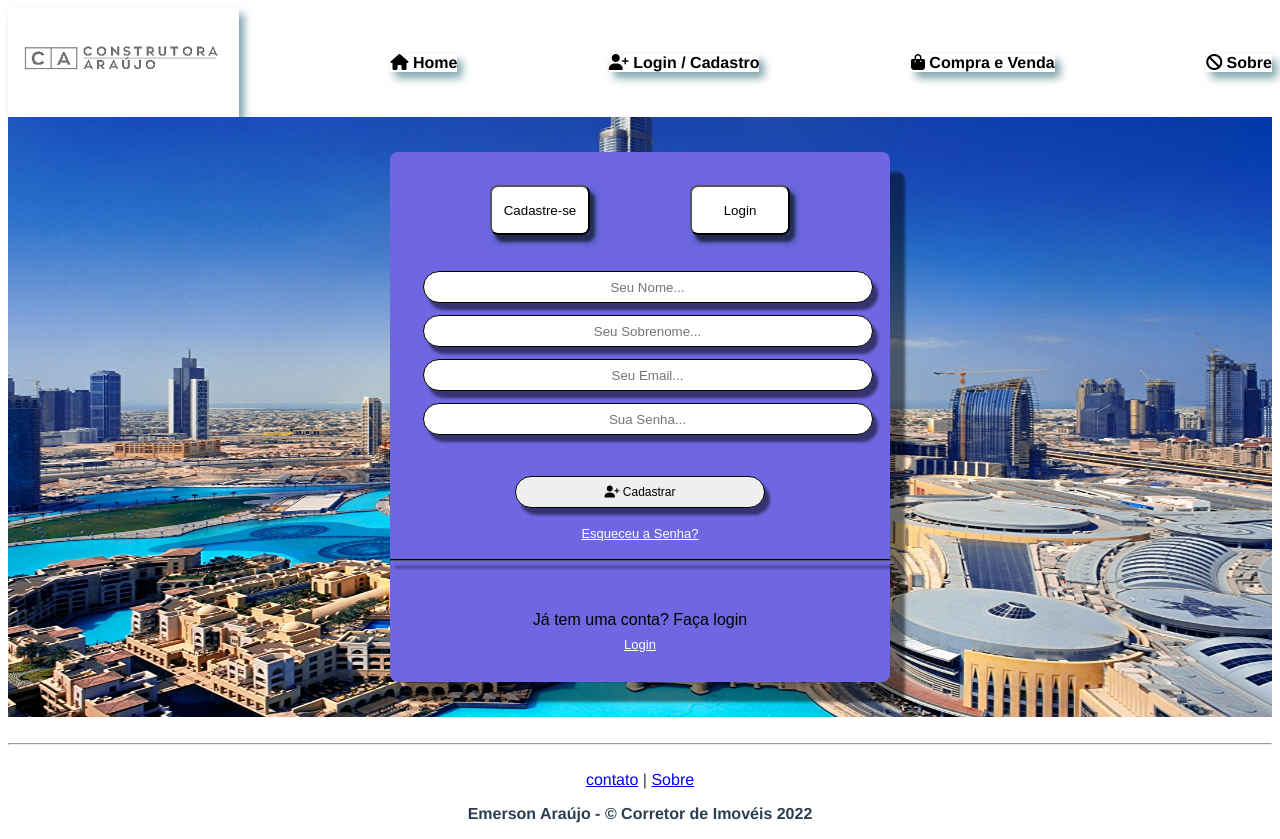
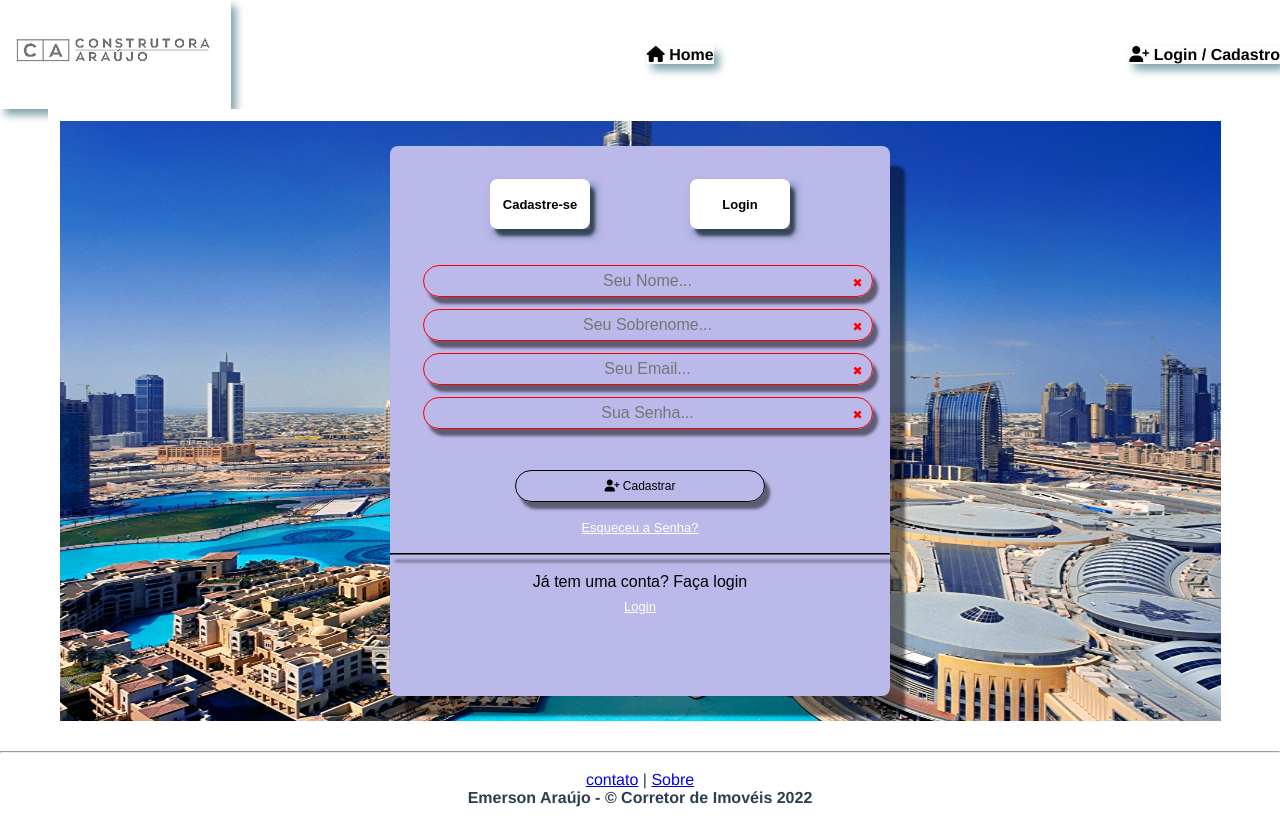
Before and after one commit to EmersonAraujonb/Projeto_Imoveis, a Vue app: page /CadastroHomePage in a window 1280 px wide. After the commit the page ends 807 px from the top, so only its background shows below. Built offline with nearby package versions, Linux system fonts and the light colour scheme.

Commit message:
first commit

```diff
--- a/package.json
+++ b/package.json
@@ -10,7 +10,8 @@
     "axios": "^0.26.1",
     "core-js": "^3.8.3",
     "vue": "^2.6.14",
-    "vue-router": "^3.5.1"
+    "vue-router": "^3.5.1",
+    "vuetify": "^2.6.5"
   },
   "devDependencies": {
     "@vue/cli-plugin-babel": "~5.0.0",
--- a/public/index.html
+++ b/public/index.html
@@ -7,6 +7,8 @@
     <link rel="icon" href="<%= BASE_URL %>favicon.ico">
     <title><%= htmlWebpackPlugin.options.title %></title>
     <link rel="stylesheet" href="https://cdnjs.cloudflare.com/ajax/libs/font-awesome/6.1.1/css/all.min.css">
+    <link href="https://fonts.googleapis.com/css?family=Roboto:100,300,400,500,700,900" rel="stylesheet">
+<link href="https://cdn.jsdelivr.net/npm/@mdi/font@6.x/css/materialdesignicons.min.css" rel="stylesheet">
   </head>
   <body>
     <noscript>
--- a/src/App.vue
+++ b/src/App.vue
@@ -4,8 +4,6 @@
       <a href="/"><img src="./assets/NewLogo.png" alt="logoHome" /></a>
       <router-link to="/"><i class="fa-solid fa-house"></i> Home</router-link>
       <router-link to="/LoginCadastro"><i class="fa-solid fa-user-plus"></i> Login / Cadastro  </router-link>
-      <router-link to="/CompraVenda"><i class="fa-solid fa-bag-shopping"></i> Compra e Venda</router-link>
-      <router-link to="/about"><i class="fa-solid fa-ban"></i> Sobre</router-link>
     </nav>
     <transition name="fade" mode="out-in">
     <router-view />
--- a/src/api.js
+++ b/src/api.js
@@ -1,6 +1,6 @@
 import axios from "axios"
 
 const api = axios.create({
-    baseURL: "http://localhost:8000/api"})
+    baseURL: "http://localhost:8000/api/"})
 
 export default api
--- a/src/components/CadastroHomePage.vue
+++ b/src/components/CadastroHomePage.vue
@@ -11,7 +11,15 @@
             ><button class="login">Login</button></router-link
           >
         </nav>
-        <form @submit="login">
+         <v-snackbar
+          v-model="showSnackbar"
+          absolute
+          top
+          color="sucess"
+        >
+          {{ msgSucess }} {{msgError}}</v-snackbar
+        >
+        <form @submit="cadastrar">
           <input
             type="name"
             class="input-box"
@@ -19,6 +27,7 @@
             v-model="name"
             required
           />
+          <span></span>
           <input
             type="sobrenome"
             class="input-box"
@@ -26,6 +35,7 @@
             v-model="last_name"
             required
           />
+          <span></span>
           <input
             type="email"
             class="input-box"
@@ -33,6 +43,7 @@
             v-model="email"
             required
           />
+          <span></span>
           <input
             type="password"
             class="input-box"
@@ -40,12 +51,15 @@
             v-model="password"
             required
           />
-          <button type="submit" class="submit-btn"><i class="fa-solid fa-user-plus"></i> Cadastrar </button>
+          <span></span>
+          <button @click="cadastrar" type="submit" class="submit-btn">
+            <i class="fa-solid fa-user-plus"></i> Cadastrar
+          </button>
         </form>
         <a href="">Esqueceu a Senha?</a>
         <br />
         <hr />
-        <div id="cadastro">
+        <div>
           <br />
           <p>
             Já tem uma conta? Faça login<a href="/LoginHomePage"> Login </a>
@@ -65,22 +79,26 @@ export default {
       last_name: null,
       email: null,
       password: null,
+      msgSucess: "Cadastro realizado com sucesso!",
+      msgError: "Usuário já cadastrado com esses dados!",
+      showSnackbar: false,
     };
   },
   methods: {
-    async login(e) {
+    async cadastrar(e) {
       e.preventDefault();
 
+      try {
+         this.showSnackbar
         const resp = await api.post("auth", {
           name: this.name,
           last_name: this.last_name,
           email: this.email,
           password: this.password,
         });
-      const token = resp.data.data.token;
-      localStorage.setItem("token", token);
-
-      console.log(token);
+      } catch (e) {
+        !this.showSnackbar
+      }
     },
   },
 };
@@ -95,6 +113,7 @@ export default {
   margin-bottom: 30px;
 }
 .login {
+  color: black;
   width: 100px;
   height: 50px;
   cursor: pointer;
@@ -102,7 +121,11 @@ export default {
   box-shadow: 5px 7px 3px 0 #00000080;
   border-radius: 8px;
 }
+.login:hover {
+  background-color: rgb(97, 97, 240);
+}
 .cadastro {
+  color: black;
   width: 100px;
   height: 50px;
   cursor: pointer;
@@ -110,6 +133,10 @@ export default {
   box-shadow: 5px 7px 3px 0 #00000080;
   border-radius: 8px;
 }
+.cadastro:hover {
+  background-color: rgb(97, 97, 240);
+}
+
 img {
   position: relative;
   width: 100%;
@@ -148,10 +175,10 @@ hr {
 }
 .card {
   width: 500px;
-  height: 500px;
+  height: 550px;
   box-shadow: 15px 20px 3px 0 #00000080;
   border-radius: 8px;
-  background-color: rgb(111, 103, 226);
+  background-color: rgb(187, 184, 234);
   padding-top: 30px;
   position: absolute;
 }
@@ -219,4 +246,29 @@ footer p {
   text-decoration: black;
   color: rgba(0, 0, 0, 0.981);
 }
+input:invalid {
+  border-color: red;
+}
+input:valid {
+  border-color: green;
+}
+input:focus {
+  border-color: blue !important;
+}
+span {
+  position: relative;
+}
+input:invalid + span::before {
+  content: "✖";
+  color: red;
+}
+input:valid + span::before {
+  content: "✓";
+  color: green;
+}
+input + span::before {
+  position: absolute;
+  right: 10px;
+  top: 1px;
+}
 </style>
--- a/src/components/LoginHomePage.vue
+++ b/src/components/LoginHomePage.vue
@@ -11,29 +11,41 @@
             ><button class="cadastro">Cadastre-se</button></router-link
           >
         </nav>
+        <v-snackbar
+          v-model="showSnackbar"
+          absolute
+          top
+          dark
+        >
+          {{ msgError }}</v-snackbar
+        >
         <form @submit="login">
           <input
             type="email"
             class="input-box"
             placeholder="Seu Email..."
             v-model="email"
+            autocomplete="off"
             required
           />
+          <span></span>
           <input
             type="password"
             class="input-box"
             placeholder="Sua Senha..."
             v-model="password"
+            autocomplete="off"
             required
           />
-          <button type="submit" class="submit-btn">
+          <span></span>
+          <button @click="error, clearInput" type="submit" class="submit-btn">
             <i class="fas fa-sign-in-alt" /> Login
           </button>
         </form>
         <a href="">Esqueceu a Senha?</a>
         <br />
         <hr />
-        <div id="cadastro">
+        <div>
           <br />
           <p>
             Nao tem uma conta? <a href="/CadastroHomePage"> Cadastre-se </a>
@@ -49,6 +61,8 @@ export default {
   name: "LoginHomePage",
   data() {
     return {
+      msgError: "Email e senhas inválidos!",
+      showSnackbar: false,
       email: null,
       password: null,
     };
@@ -58,15 +72,19 @@ export default {
     async login(e) {
       e.preventDefault();
 
+      try {
         const resp = await api.post("auth/login", {
           email: this.email,
           password: this.password,
         });
-
+        window.location.href = "./CompraVenda";
         const token = resp.data.data.token;
         localStorage.setItem("token", token);
-
         console.log(token);
+      } catch (e) {
+        this.error = e.message;
+        this.showSnackbar = true;
+      }
     },
   },
 };
@@ -81,6 +99,7 @@ export default {
   margin-bottom: 30px;
 }
 .login {
+  border: 1px solid rgb(0, 0, 0);
   width: 100px;
   height: 50px;
   cursor: pointer;
@@ -88,6 +107,7 @@ export default {
   border-radius: 8px;
 }
 .cadastro {
+  border: 1px solid rgb(0, 0, 0);
   width: 100px;
   height: 50px;
   cursor: pointer;
@@ -132,11 +152,11 @@ hr {
 }
 .card {
   width: 350px;
-  height: 400px;
+  height: 450px;
   box-shadow: 15px 20px 3px 0 #00000080;
   border-radius: 8px;
   background-color: rgb(212, 228, 223);
-  padding-top: 30px;
+  padding-top: 60px;
   position: absolute;
 }
 .inner-box {
@@ -164,7 +184,7 @@ hr {
 }
 button.submit-btn {
   width: 50%;
-  border: 1px solid rgb(0, 0, 0);
+  border: 2px solid rgb(0, 0, 0);
   margin: 35px 0 10px;
   height: 32px;
   font-size: 12px;
@@ -203,4 +223,36 @@ footer p {
   text-decoration: black;
   color: rgba(0, 0, 0, 0.981);
 }
+p {
+  color: red;
+}
+input:invalid {
+  border-color: red;
+}
+input:valid {
+  border-color: green;
+}
+input:focus {
+  border-color: blue !important;
+}
+span {
+  position: relative;
+}
+input:invalid + span::before {
+  content: "✖";
+  color: red;
+}
+input:valid + span::before {
+  content: "✓";
+  color: green;
+}
+input + span::before {
+  position: absolute;
+  right: 10px;
+  top: 2px;
+}
+#img {
+  width: 20px;
+  height: 20px;
+}
 </style>
--- a/src/main.js
+++ b/src/main.js
@@ -1,10 +1,15 @@
 import Vue from 'vue'
 import App from './App.vue'
 import router from './router'
+import Vuetify from 'vuetify'
+import 'vuetify/dist/vuetify.min.css'
+
+Vue.use(Vuetify)
 
 Vue.config.productionTip = false
 
 new Vue({
+  Vuetify,
   router,
   render: h => h(App)
 }).$mount('#app')
--- a/src/views/CompraVenda.vue
+++ b/src/views/CompraVenda.vue
@@ -1,13 +1,14 @@
 <template>
   <div>
     <h1>Compre e venda seu imóvel.</h1>
-    <img src="../assets/imgTwo.jpg" alt="" />
+    <img src="../assets/imgTwo.jpg" alt="">
   </div>
 </template>
 <style scoped>
-img {
-  position: relative;
-  width: 100%;
-  height: 600px;
+img{
+   position: relative;
+    width: 100%;
+    height: 600px;
 }
+
 </style>
```
Also changed, not shown: src/assets/eye.jpg (added), 1 other file (tests, documents, lock files or other folders). Lines whose indentation alone changed are shown as unchanged.
